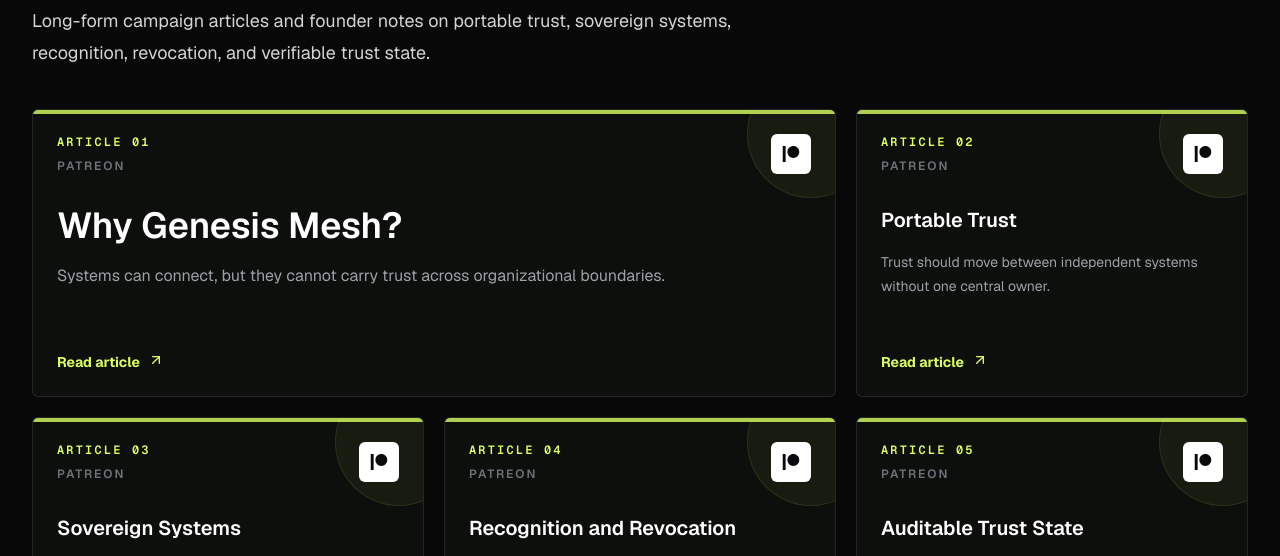
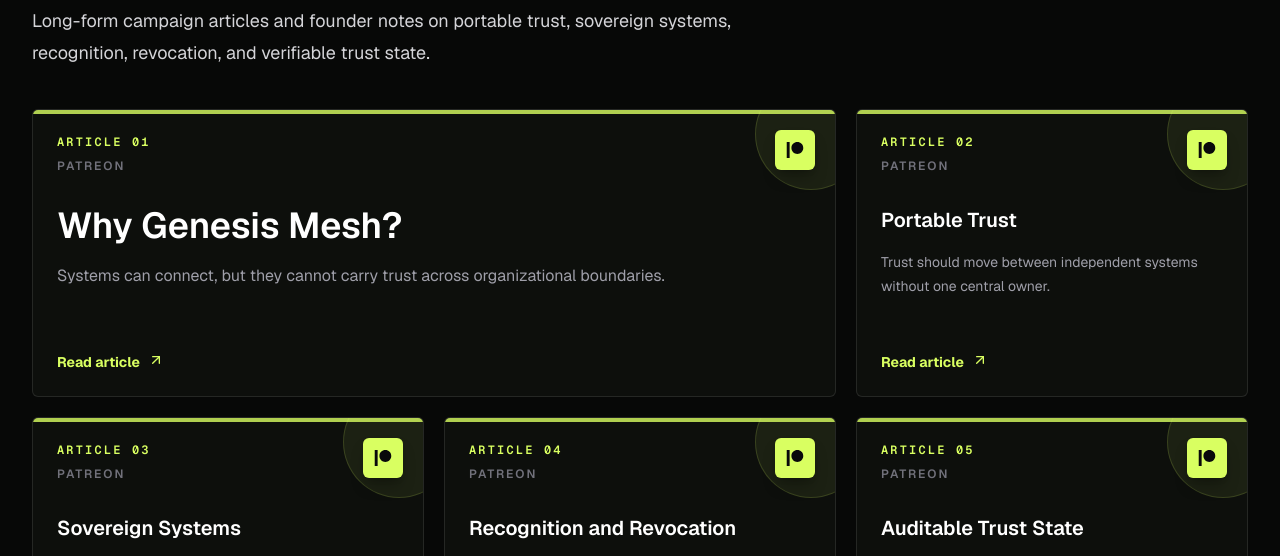
Before and after one commit to GenesisMeshLabs/connectorzzz-dev, a Next.js app: page /genesismesh/articles in a window 1280 px wide. Shown: the part 228-784 px from the top of the page. Built offline with nearby package versions, Linux system fonts and the light colour scheme; no server answers.

Commit message:
Polish article card source marker

```diff
--- a/src/app/genesismesh/articles/page.tsx
+++ b/src/app/genesismesh/articles/page.tsx
@@ -35,20 +35,18 @@ export default async function ArticlesPage() {
               ].join(" ")}
             >
               <div className="absolute inset-x-0 top-0 h-1 bg-[#d9ff61]/80" />
-              <div className="pointer-events-none absolute -right-10 -top-10 h-32 w-32 rounded-full border border-[#d9ff61]/10 bg-[#d9ff61]/5 transition group-hover:bg-[#d9ff61]/10" />
+              <div className="pointer-events-none absolute -right-8 -top-8 h-28 w-28 rounded-full border border-[#d9ff61]/15 bg-[#d9ff61]/8 transition group-hover:bg-[#d9ff61]/12" />
+              <div className="absolute right-5 top-5 flex h-10 w-10 items-center justify-center rounded-md border border-[#d9ff61]/30 bg-[#d9ff61] text-zinc-950 shadow-lg shadow-black/25 transition group-hover:bg-white">
+                <BrandIcon name="patreon" className="h-5 w-5" />
+              </div>
               <div className="relative flex w-full flex-col">
-                <div className="flex items-start justify-between gap-4">
-                  <div>
+                <div className="pr-12">
                   <p className="font-mono text-xs font-semibold uppercase tracking-[0.18em] text-[#d9ff61]">
                     Article {String(index + 1).padStart(2, "0")}
                   </p>
                   <p className="mt-2 text-xs font-semibold uppercase tracking-[0.16em] text-zinc-500">
                     {article.channel}
                   </p>
-                  </div>
-                  <div className="flex h-10 w-10 items-center justify-center rounded-md bg-white text-zinc-950 transition group-hover:bg-[#d9ff61]">
-                    <BrandIcon name="patreon" className="h-5 w-5" />
-                  </div>
                 </div>
                 <h2
                   className={[
```
Lines whose indentation alone changed are shown as unchanged.
